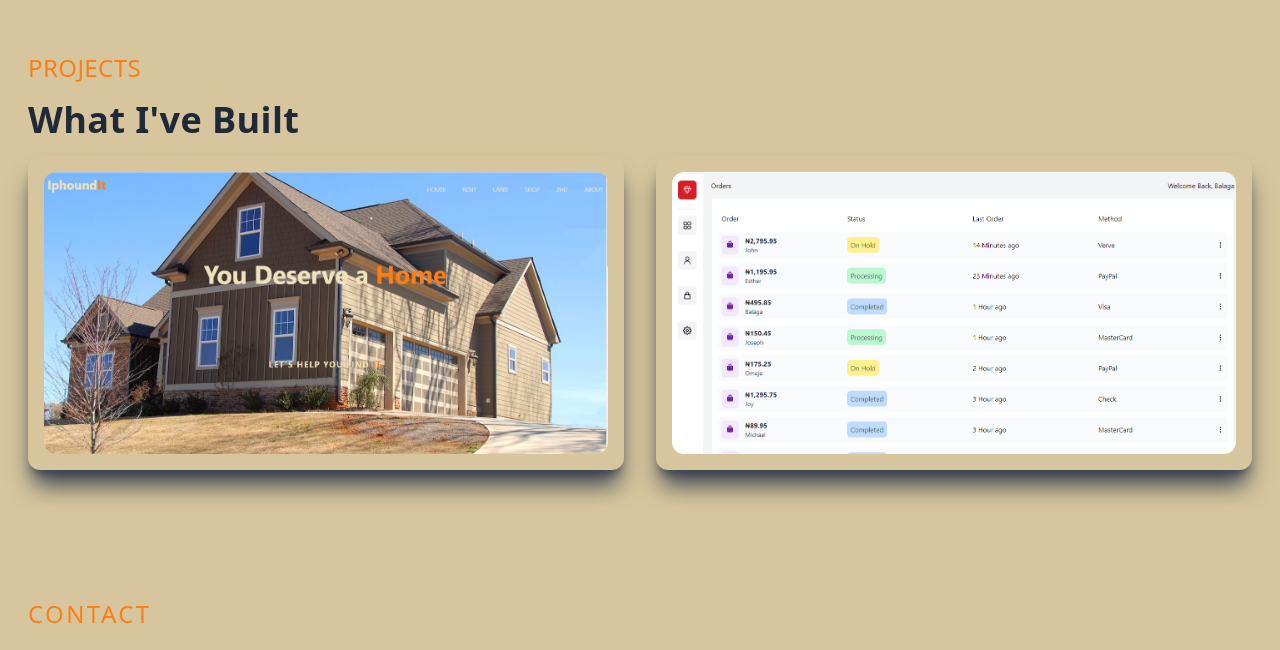
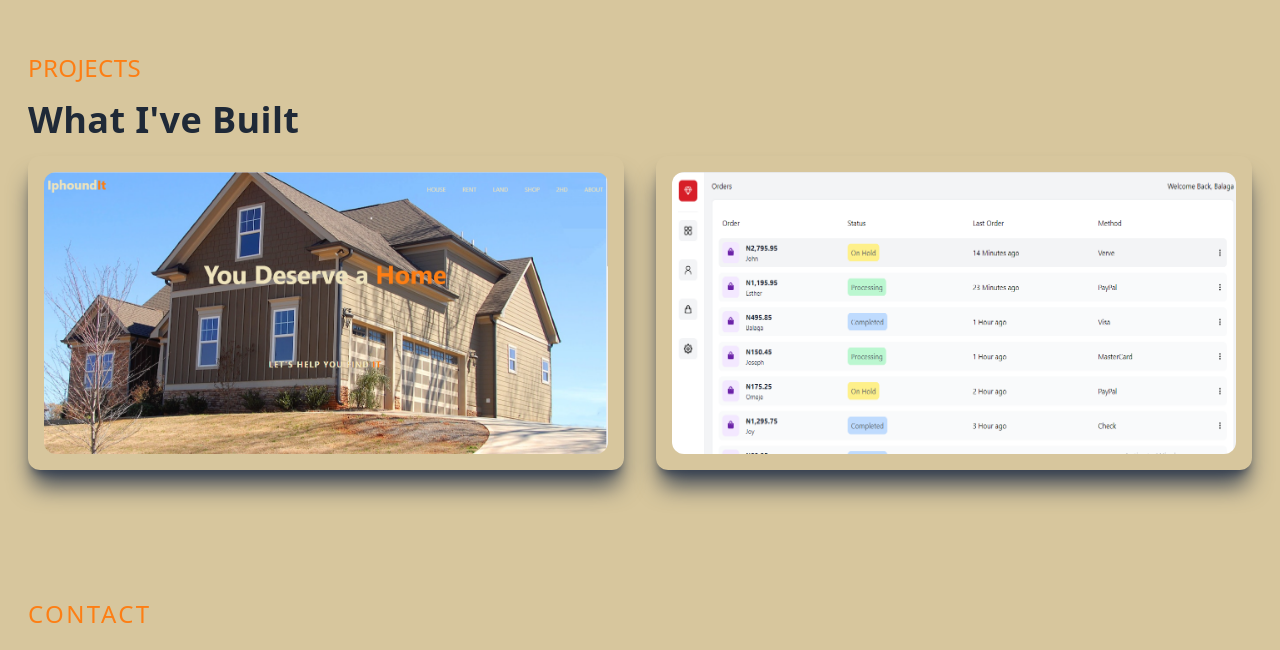
Before and after one commit to Aribobo/Arinze, a Next.js app: page / in a window 1280 px wide. Shown: the part 2036-2686 px from the top of the page. Built offline with nearby package versions, Linux system fonts and the light colour scheme.

Commit message:
img error

```diff
--- a/pages/components/Project.jsx
+++ b/pages/components/Project.jsx
@@ -17,7 +17,7 @@ const Project = () => {
           />
            <Projectitems
             title="Lucid-Dashboard"
-            backgroundImg="dashboard1.png"
+            backgroundImg="skin.png"
             projectUrl="Dashboard"
           />
         </div>
```
Also changed, not shown: public/skin.PNG (added).
